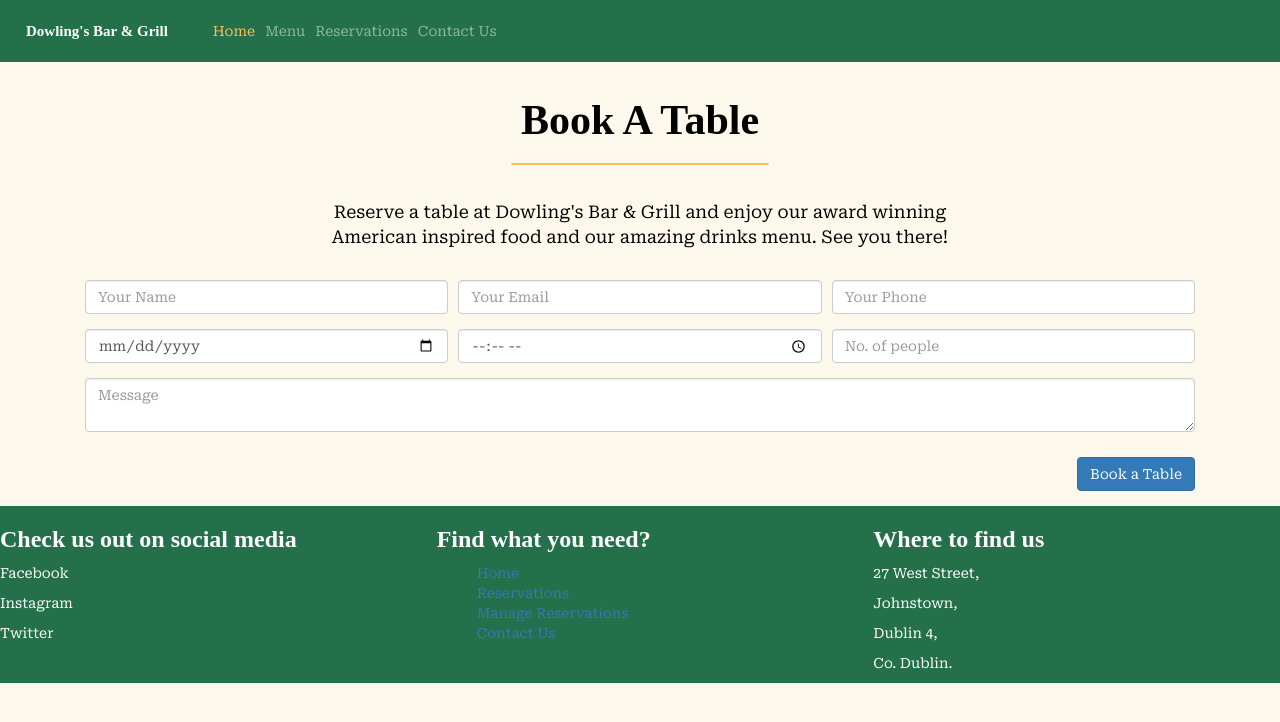
After one commit to mickdowling16/dowlings-bar-and-grill, a Django app: page /bookings/ in a window 1280 px wide. The commit adds this page. Shown: the top 722 px of the page. Run offline with Django 3.2, Linux system fonts and the light colour scheme; some libraries are stand-ins or nearby versions; some web fonts are replaced.

Commit message:
add seperate template for bookings. Add booking form to template and set up success message for form submission

```diff
--- a/booking/urls.py
+++ b/booking/urls.py
@@ -1,6 +1,7 @@
 from django.urls import path, include
-from .views import HomeTemplateView
+from .views import HomeTemplateView, BookingTemplateView
 
 urlpatterns = [
     path("", HomeTemplateView.as_view(), name="home"),
+    path("bookings/", BookingTemplateView.as_view(), name="booking"),
 ]
--- a/booking/views.py
+++ b/booking/views.py
@@ -1,8 +1,9 @@
 from django.shortcuts import render
-from django.http import HttpResponse
+from django.http import HttpResponse, HttpResponseRedirect
 from django.views.generic.base import TemplateView
 from django.core.mail import EmailMessage, message
 from django.conf import settings
+from django.contrib import messages
 
 
 class HomeTemplateView(TemplateView):
@@ -26,3 +27,25 @@ class HomeTemplateView(TemplateView):
             return HttpResponse("Email sent successfully!")
         else:
             return HttpResponse("Invalid request method. Only POST requests are allowed.")
+
+
+class BookingTemplateView(TemplateView):
+    template_name = "booking.html"
+
+    def post(self, request):
+        bookingname = request.POST.get("booking-name")
+        bookingemail = request.POST.get("booking-email")
+        bookingphone = request.POST.get("booking-phone")
+        bookingdate = request.POST.get("booking-date")
+        bookingtime = request.POST.get("booking-time")
+        bookingpeople = request.POST.get("booking-people")
+        bookingmessage = request.POST.get("booking-message")
+
+        messages.add_message(request, messages.SUCCESS,
+                             f"Thanks {bookingname} for making an booking for the {bookingdate} at {bookingtime}, we will contact you to confirm as soon as possible")
+        return HttpResponseRedirect(request.path)
+
+    def get_context_data(self, **kwargs):
+        context = super().get_context_data(**kwargs)
+        context['messages'] = messages.get_messages(self.request)
+        return context
--- a/templates/base.html
+++ b/templates/base.html
@@ -20,16 +20,17 @@
     <!-- navigation section -->
     <header class="header-design">
         <nav class="navbar navbar-expand-lg navbar-dark">
-            <a class="navbar-brand" href="/">Dowling's Bar & Grill</a>
+            <a class="navbar-brand" href="{% url 'home' %}">Dowling's Bar & Grill</a>
             <button class="navbar-toggler" type="button" data-toggle="collapse" data-target="#navbarNavAltMarkup"
                 aria-controls="navbarNavAltMarkup" aria-expanded="false" aria-label="Toggle navigation">
                 <span class="navbar-toggler-icon"></span>
             </button>
             <div class="collapse navbar-collapse" id="navbarNavAltMarkup">
                 <div class="navbar-nav">
-                    <a class="nav-item nav-link active" href="#">Home <span class="sr-only">(current)</span></a>
+                    <a class="nav-item nav-link active" href="{% url 'home' %}">Home <span
+                            class="sr-only">(current)</span></a>
                     <a class="nav-item nav-link" href="#menu-anchor">Menu</a>
-                    <a class="nav-item nav-link" href="#">Reservations</a>
+                    <a class="nav-item nav-link" href="{% url 'booking' %}">Reservations</a>
                     <a class="nav-item nav-link" href="#contact-anchor">Contact Us</a>
                 </div>
             </div>
@@ -37,27 +38,10 @@
     </header>
     <!-- end of navigation section -->
 
-    {% block hero %}
+    {% block content %}
 
 
-    {% endblock hero %}
-
-    {% block about %}
-
-    {% endblock about %}
-
-    {% block menu %}
-
-    {% endblock menu %}
-
-    {% block reservations %}
-
-    {% endblock reservations %}
-
-    {% block contact %}
-
-    {% endblock contact %}
-
+    {% endblock content %}
 
     <footer class="page-footer">
         <div class="row">
--- /dev/null
+++ b/templates/booking.html
@@ -0,0 +1,59 @@
+{% extends 'base.html' %}
+{% load static %}
+
+{% block content %}
+
+{% if messages %}
+{% for message in messages %}
+<div class="alert alert-{{ message.tags }}">{{ message }}</div>
+{% endfor %}
+{% endif %}
+
+<section id="book-a-table" class="book-a-table bg-about">
+    <div class="menu bg-about">
+        <h2>Book A Table</h2>
+        <hr class="hor-line">
+    </div>
+    <div class="container" data-aos="fade-up">
+        <div class="row">
+            <div class="col-md-8 offset-md-2 text-center">
+                <p class="mb-5">Reserve a table at Dowling's Bar & Grill and enjoy our award winning American
+                    inspired food and our amazing drinks menu. See you there!
+                </p>
+            </div>
+        </div>
+
+        <form action="{% url 'booking' %}" method="POST" role="form">
+            {% csrf_token %}
+            <div class="form-row">
+                <div class="col-lg-4 col-md-6 form-group">
+                    <input type="text" name="booking-name" class="form-control" id="name" placeholder="Your Name">
+                </div>
+                <div class="col-lg-4 col-md-6 form-group">
+                    <input type="email" class="form-control" name="booking-email" id="email" placeholder="Your Email">
+                </div>
+                <div class="col-lg-4 col-md-6 form-group">
+                    <input type="number" class="form-control" name="booking-phone" id="phone" placeholder="Your Phone">
+                </div>
+                <div class="col-lg-4 col-md-6 form-group">
+                    <input type="date" name="booking-date" class="form-control" id="date" placeholder="Date">
+                </div>
+                <div class="col-lg-4 col-md-6 form-group">
+                    <input type="time" class="form-control" name="booking-time" id="time" placeholder="Time">
+                </div>
+                <div class="col-lg-4 col-md-6 form-group">
+                    <input type="number" class="form-control" name="booking-people" id="people"
+                        placeholder="No. of people">
+                </div>
+            </div>
+            <div class="form-group">
+                <textarea class="form-control" name="booking-message" placeholder="Message"></textarea>
+            </div>
+            <button type="submit" class="btn btn-primary float-right mt-3">Book a Table</button>
+        </form>
+    </div>
+</section>
+
+
+
+{% endblock content %}
```
Also changed, not shown: templates/index.html (+5 -57 lines).
